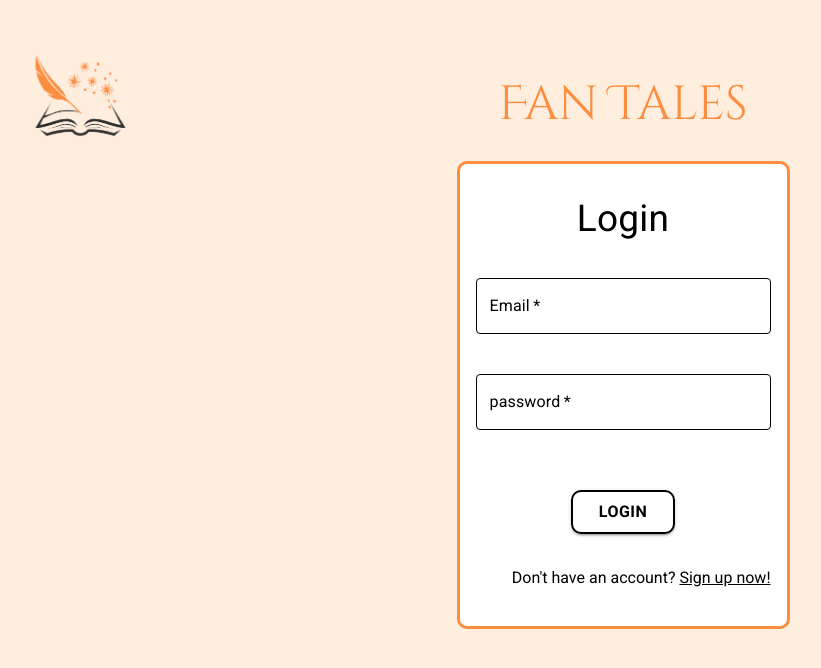
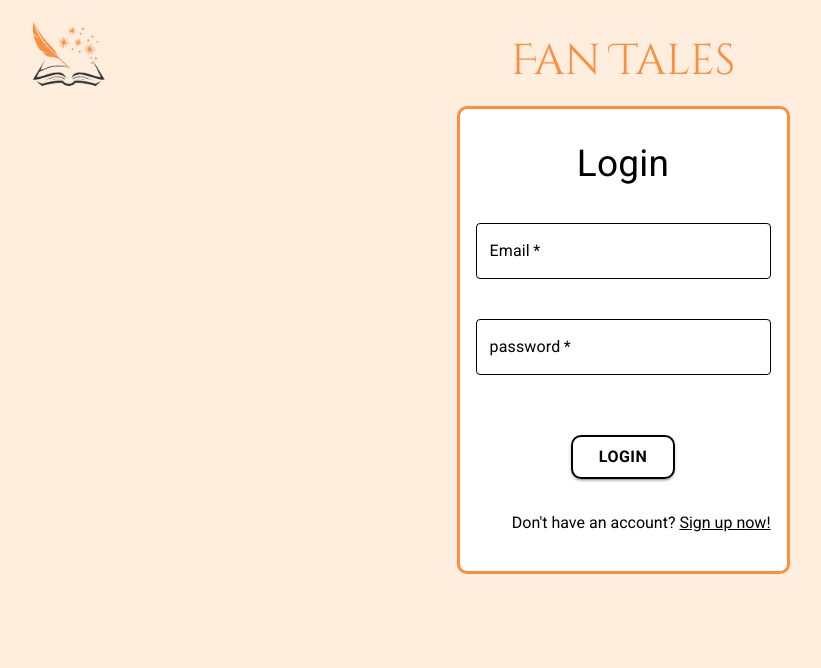
Before and after one commit to RyanChehab/frontend, a React (Create React App) app: page / in a window 1280 px wide. Shown: the top 668 px of the page, without its empty margins (17-838 px from the left). Built offline with nearby package versions, Linux system fonts and the light colour scheme.

Commit message:
css <=> fixed sizes

```diff
--- a/src/components/login/index.jsx
+++ b/src/components/login/index.jsx
@@ -9,7 +9,7 @@ const Login = () => {
 
     return (
 <>
-        <div className='header flex align-center mt-3'>
+        <div className='header flex align-center mt-1'>
         <img src={logo} alt="Fan Tales Logo" className='logo'/>
         <p className='title'>Fan Tales</p>
         </div>
--- a/src/components/login/login.css
+++ b/src/components/login/login.css
@@ -15,7 +15,7 @@ header{
     transform: translateX(-50%);
     font-family:"Cinzel Decorative";
     color: #FC8E40;
-    font-size: 3rem;
+    font-size: 2.7rem;
 }
 
 .link{
@@ -24,6 +24,6 @@ header{
 }
 
 .logo{
-    width: 113px;
+    width: 90px;
     margin-left: 2rem;
 }
```
